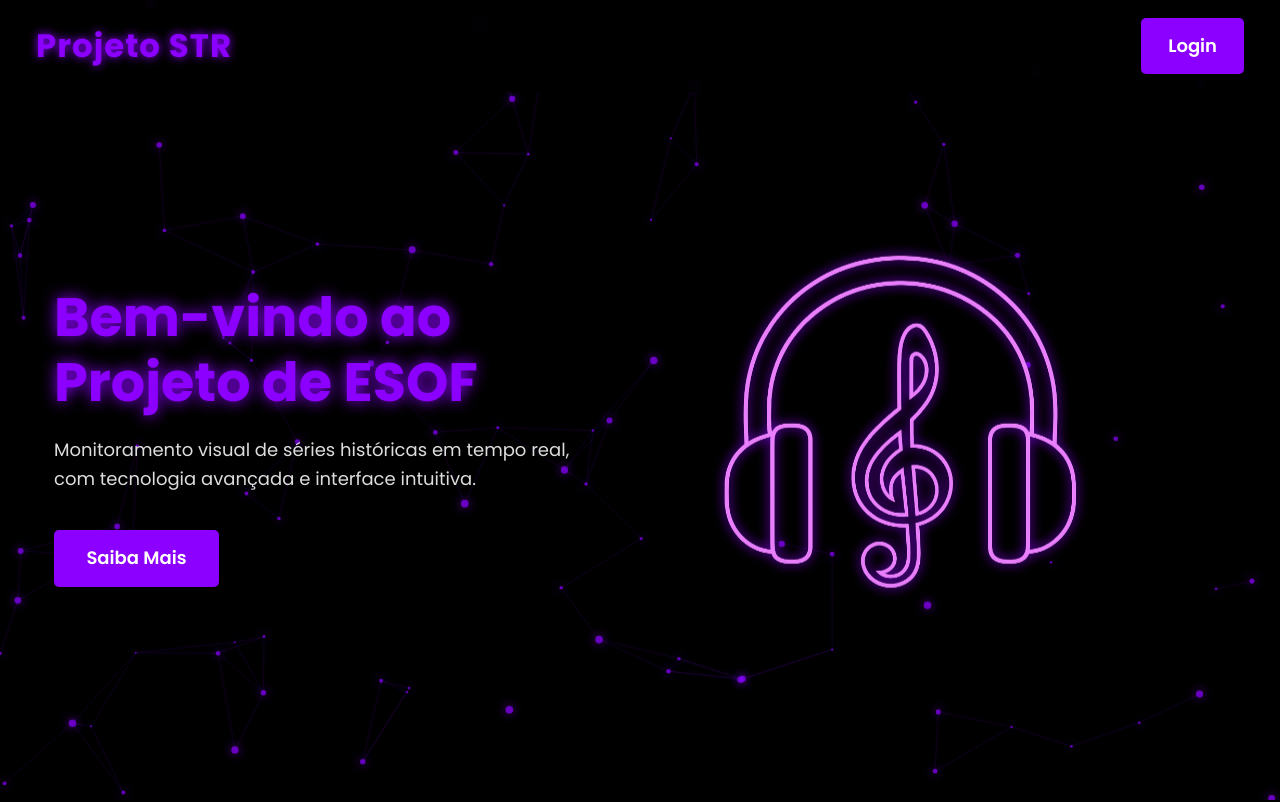
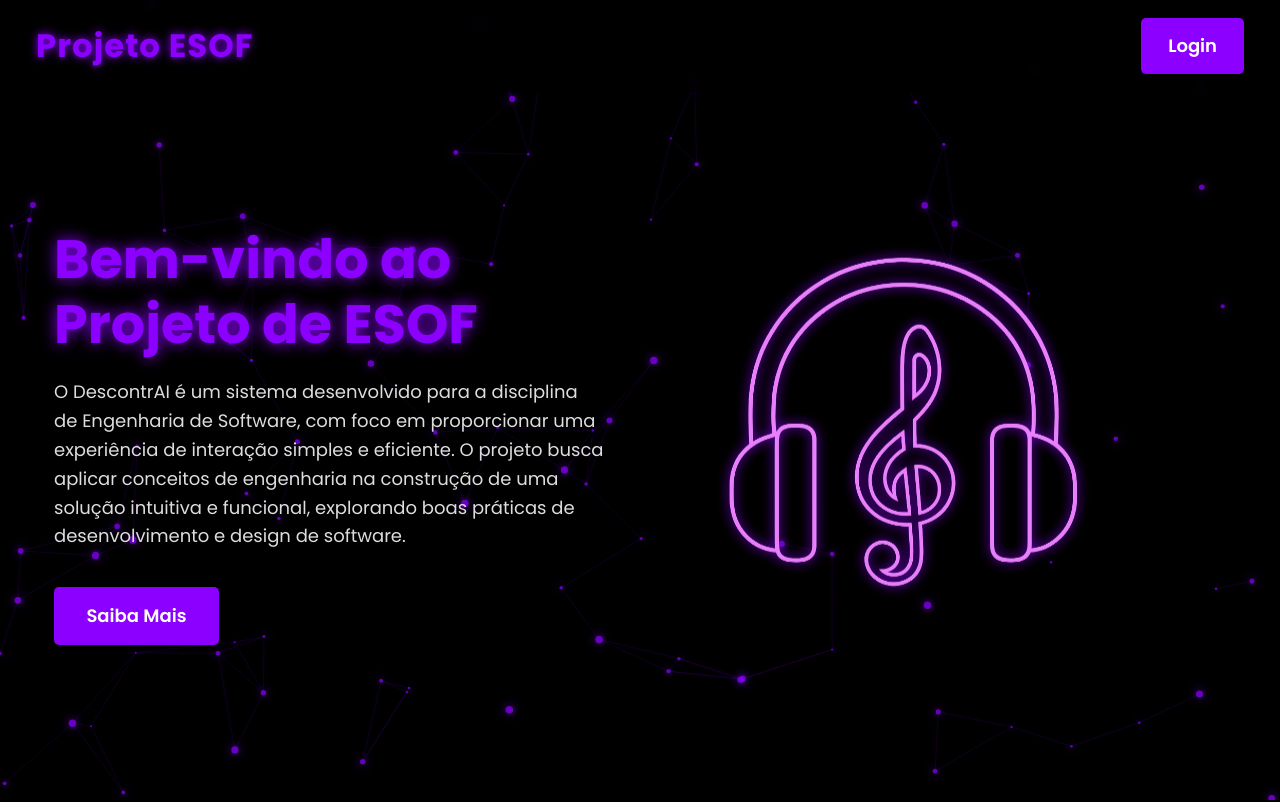
Before and after one commit to Adalbertoxs/DescontrAI, a plain HTML site: page index.html in a window 1280 px wide. Shown: the top 802 px of the page. Drawn offline with Linux system fonts and the light colour scheme.

Commit message:
Add files via upload
Update Index (Alteração de textos página home)

```diff
--- a/index.html
+++ b/index.html
@@ -15,7 +15,7 @@
     <canvas id="particles"></canvas>
 
     <header>
-      <h1>Projeto STR</h1>
+      <h1>Projeto ESOF</h1>
       <button class="login-btn" onclick="location.href='login.html'">
         Login
       </button>
@@ -26,8 +26,11 @@
       <div class="hero-text">
         <h2>Bem-vindo ao Projeto de ESOF</h2>
         <p>
-          Monitoramento visual de séries históricas em tempo real, com
-          tecnologia avançada e interface intuitiva.
+          O DescontrAI é um sistema desenvolvido para a disciplina de Engenharia
+          de Software, com foco em proporcionar uma experiência de interação
+          simples e eficiente. O projeto busca aplicar conceitos de engenharia
+          na construção de uma solução intuitiva e funcional, explorando boas
+          práticas de desenvolvimento e design de software.
         </p>
         <a href="#sobre" class="cta-btn">Saiba Mais</a>
       </div>
```
